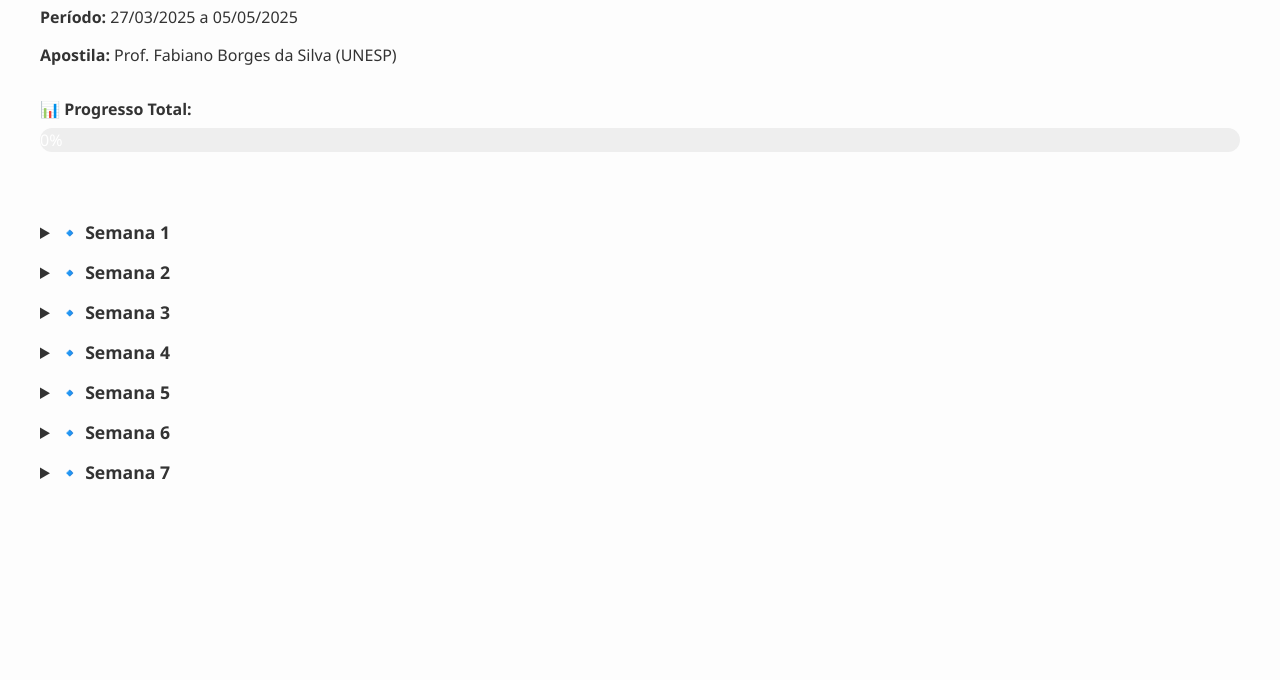
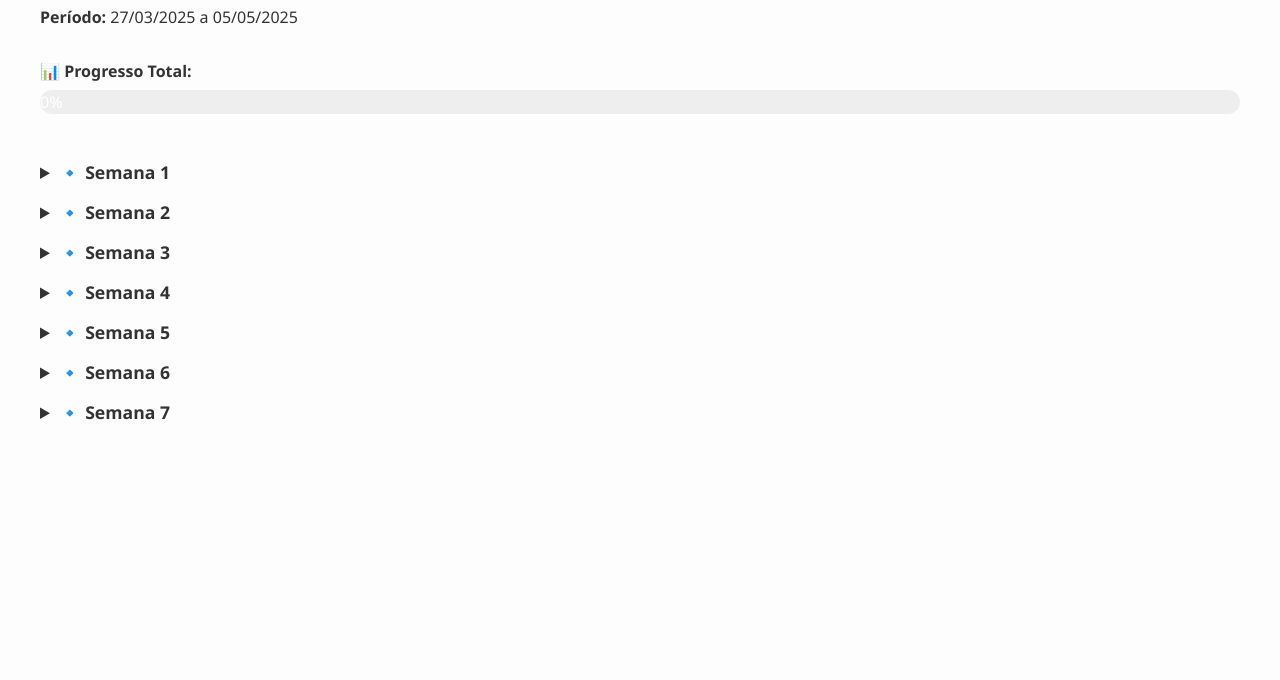
Before and after one commit to gsguimaraes/cronograma-estudos-ga, a plain HTML site: page index.html in a window 1280 px wide. Shown: the part 120-800 px from the top of the page. Drawn offline with Linux system fonts and the light colour scheme.

Commit message:
Update index.html

```diff
--- a/index.html
+++ b/index.html
@@ -3,7 +3,7 @@
 <html lang="pt-BR">
 <head>
     <meta charset="UTF-8">
-    <title>Cronograma Interativo – GA</title>
+    <title>Cronograma – GA</title>
     <style>
         body {
             font-family: 'Segoe UI', Tahoma, sans-serif;
@@ -43,7 +43,6 @@
 <body>
     <h1>📚 Cronograma — Matrizes e Geometria Analítica (GA)</h1>
     <p><strong>Período:</strong> 27/03/2025 a 05/05/2025</p>
-    <p><strong>Apostila:</strong> Prof. Fabiano Borges da Silva (UNESP)</p>
 
     <div style="margin-top:2rem;">
         <label for="progressBar"><strong>📊 Progresso Total:</strong></label>
@@ -52,7 +51,7 @@
         </div>
     </div>
 
-    <br><br>
+    <br>
 
     <div class="section">
         <details>
```
